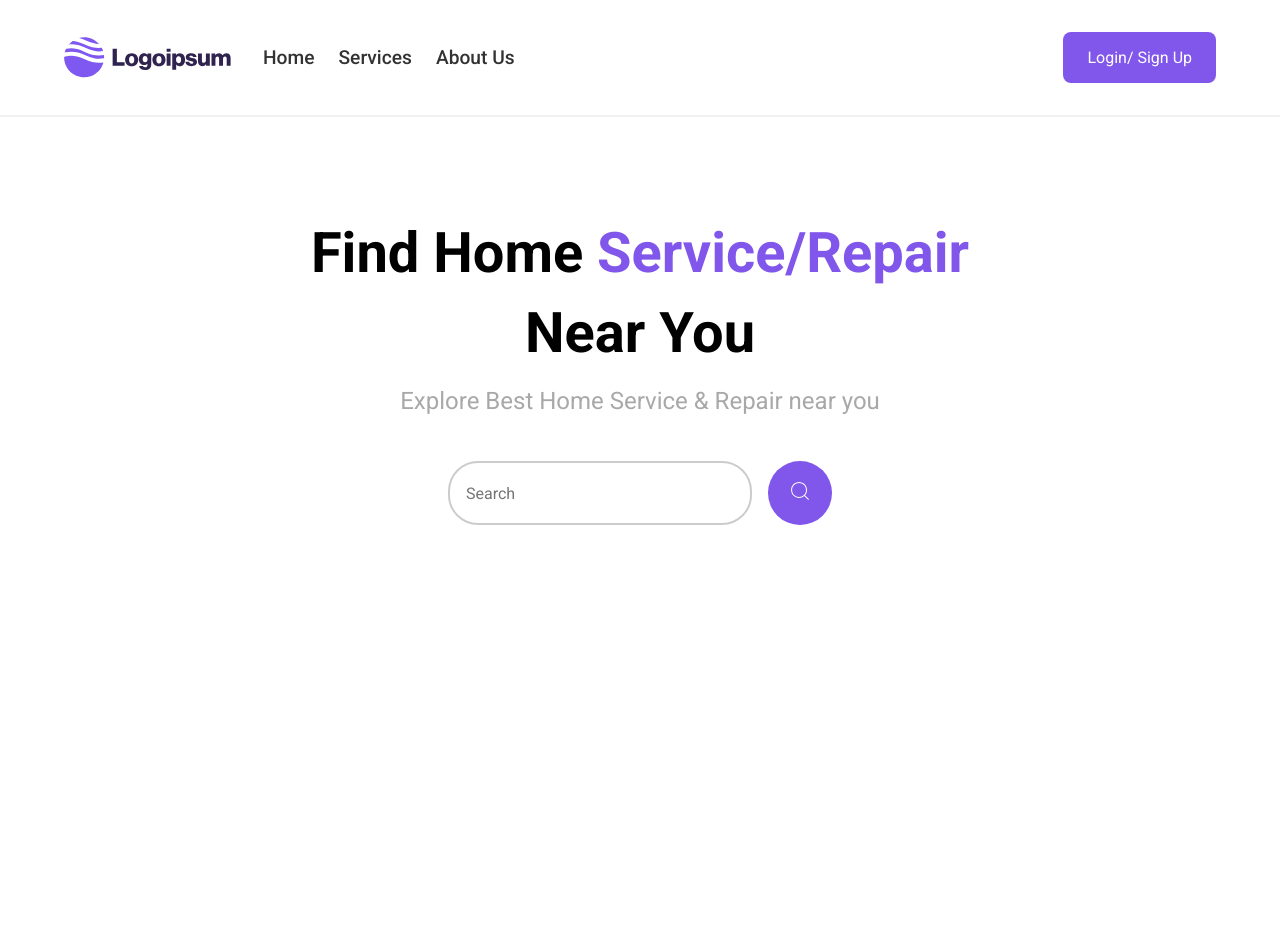
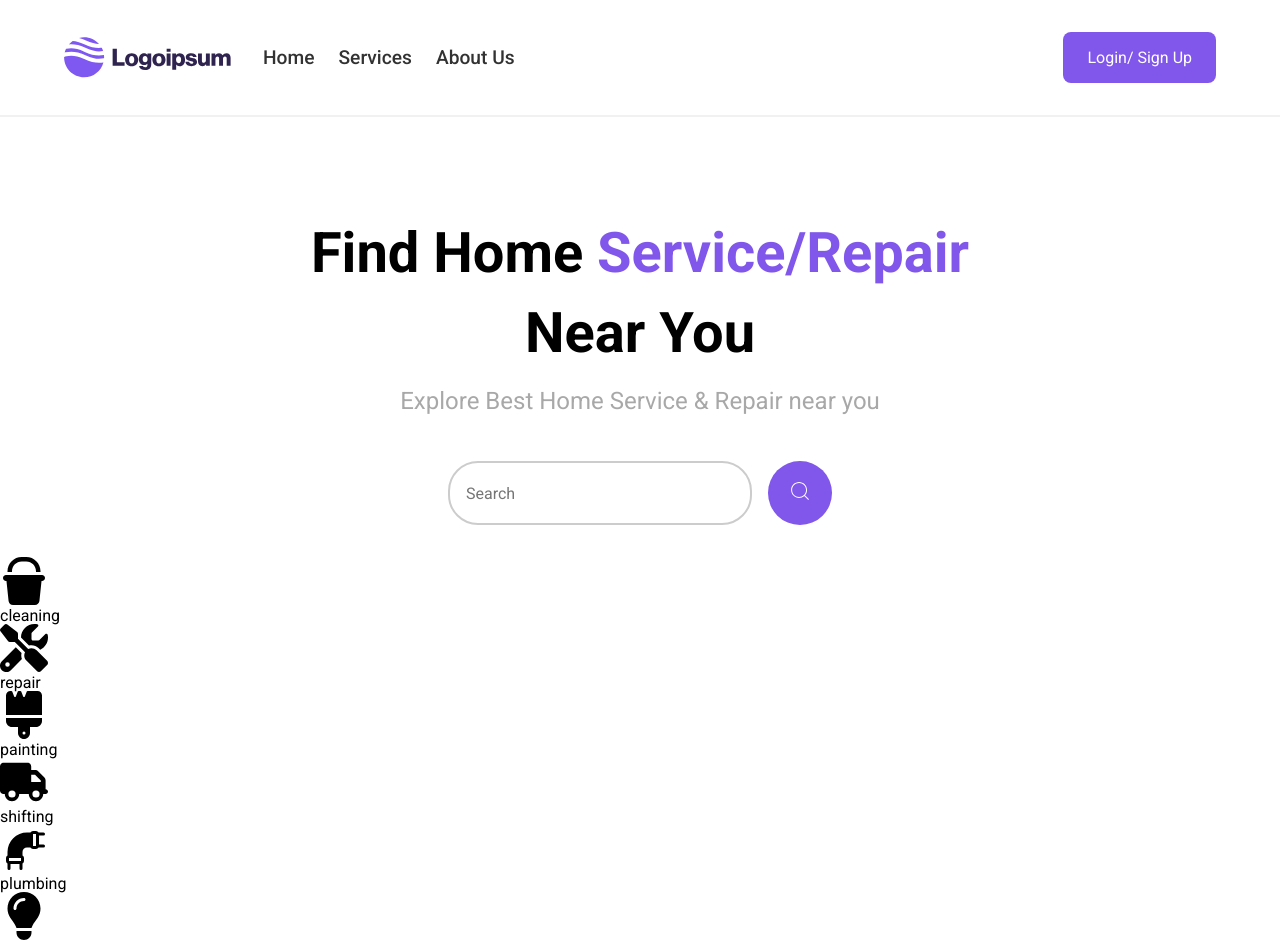
Before and after one commit to e6idijus/FEAC1, a React (Vite) app in the folder Home Service App/Frontend/: page / in a window 1280 px wide. Shown: the top 942 px of the page. Before the commit the page ends 800 px from the top, so only its background shows below. Built offline with nearby package versions, Linux system fonts and the light colour scheme.

Commit message:
Add CategoryList component

```diff
--- a/Home Service App/Frontend/src/App.jsx
+++ b/Home Service App/Frontend/src/App.jsx
@@ -1,3 +1,4 @@
+import CategoryList from "./components/home/CategoryList";
 import Hero from "./components/home/Hero";
 import Topbar from "./components/layout/Topbar";
 
@@ -6,6 +7,7 @@ function App() {
     <>
       <Topbar />
       <Hero />
+      <CategoryList />
     </>
   );
 }
--- /dev/null
+++ b/Home Service App/Frontend/src/components/home/CategoryList.jsx
@@ -0,0 +1,31 @@
+import CategoryCard from "./CategoryCard";
+import { FaScrewdriverWrench } from "react-icons/fa6";
+import { FaTruck } from "react-icons/fa6";
+import { FaBrush } from "react-icons/fa6";
+import { FaBucket } from "react-icons/fa6";
+import { FaLightbulb } from "react-icons/fa6";
+import { PiPipeFill } from "react-icons/pi";
+
+const categories = [
+  { name: "cleaning", icon: FaBucket, color: "#b12fde" },
+  { name: "repair", icon: FaScrewdriverWrench, color: "#ecbb3a" },
+  { name: "painting", icon: FaBrush, color: "#e23e40" },
+  { name: "shifting", icon: FaTruck, color: "#059e96" },
+  { name: "plumbing", icon: PiPipeFill, color: "#ea9319" },
+  { name: "electric", icon: FaLightbulb, color: "#1f71c5" },
+];
+
+const CategoryList = () => {
+  return (
+    <div>
+      {categories.map((category) => (
+        <CategoryCard
+          key={category.name}
+          category={category}
+        />
+      ))}
+    </div>
+  );
+};
+
+export default CategoryList;
```
